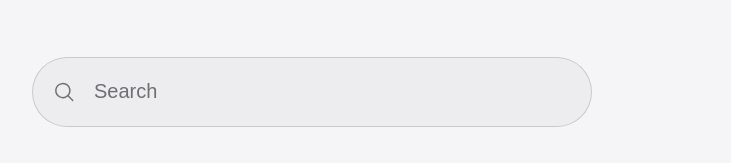
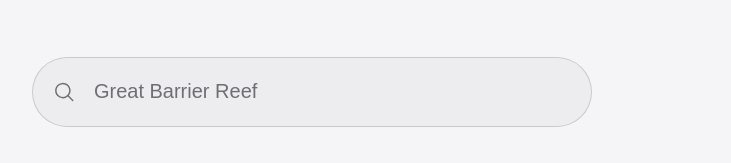
Before and after one commit to lollo21x/nextwiki, a React (Vite) app: page / in a window 1280 px wide. Shown: the part 372-535 px from the top of the page, without its empty margins (328-1059 px from the left). Built offline with nearby package versions, Linux system fonts and the light colour scheme; no server answers; grey boxes are pictures that could not be loaded.

Commit message:
Update App.tsx

```diff
--- a/App.tsx
+++ b/App.tsx
@@ -522,7 +522,12 @@ const App: React.FC = () => {
 
 
           <div className="homepage-search-container">
-            <SearchBar onSearch={handleTopicChange} isLoading={false} placeholder={t.search} />
+            <SearchBar
+              onSearch={handleTopicChange}
+              isLoading={false}
+              placeholder={t.search}
+              typingWords={t.placeholderPool}
+            />
           </div>
 
           {history.length > 0 && (
```
